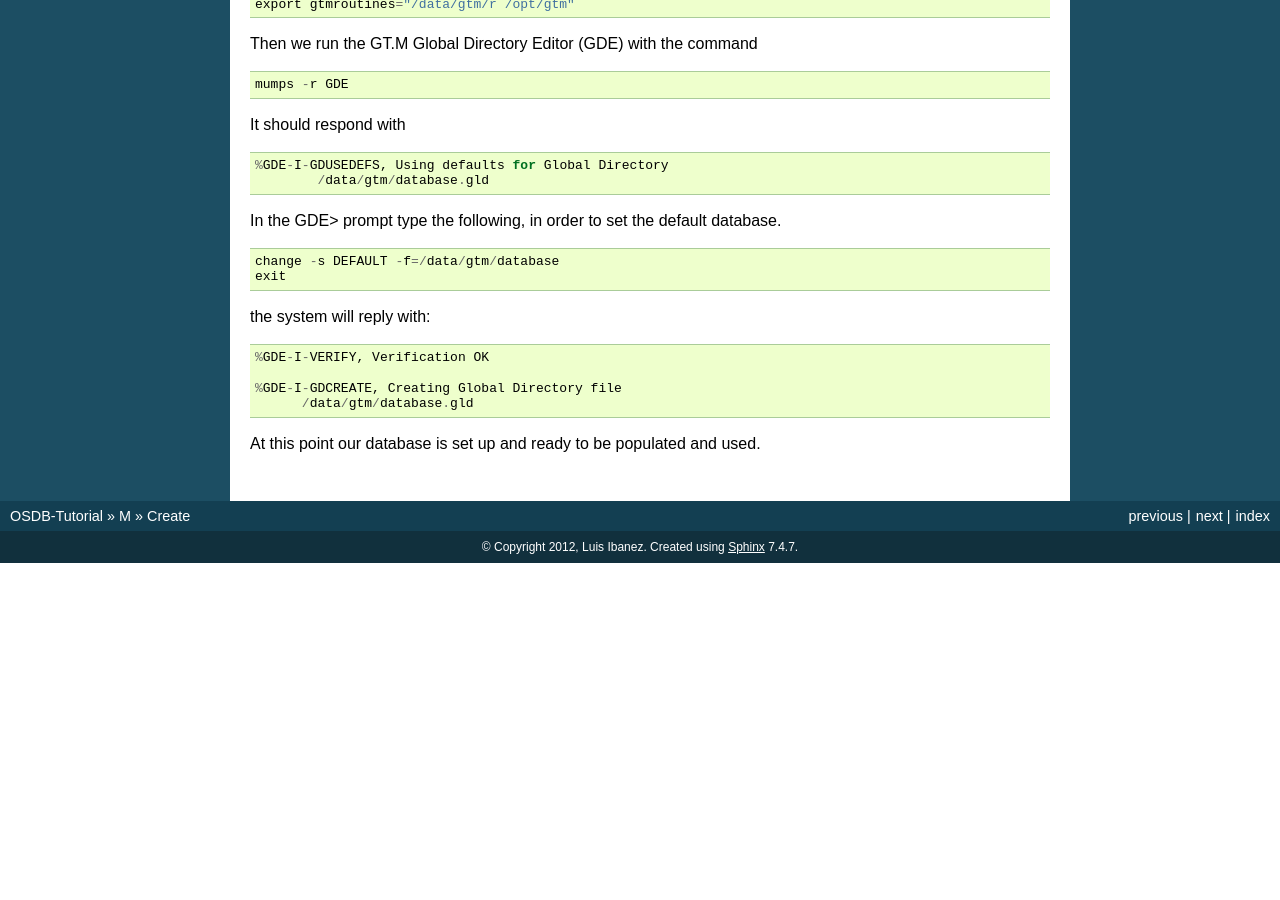
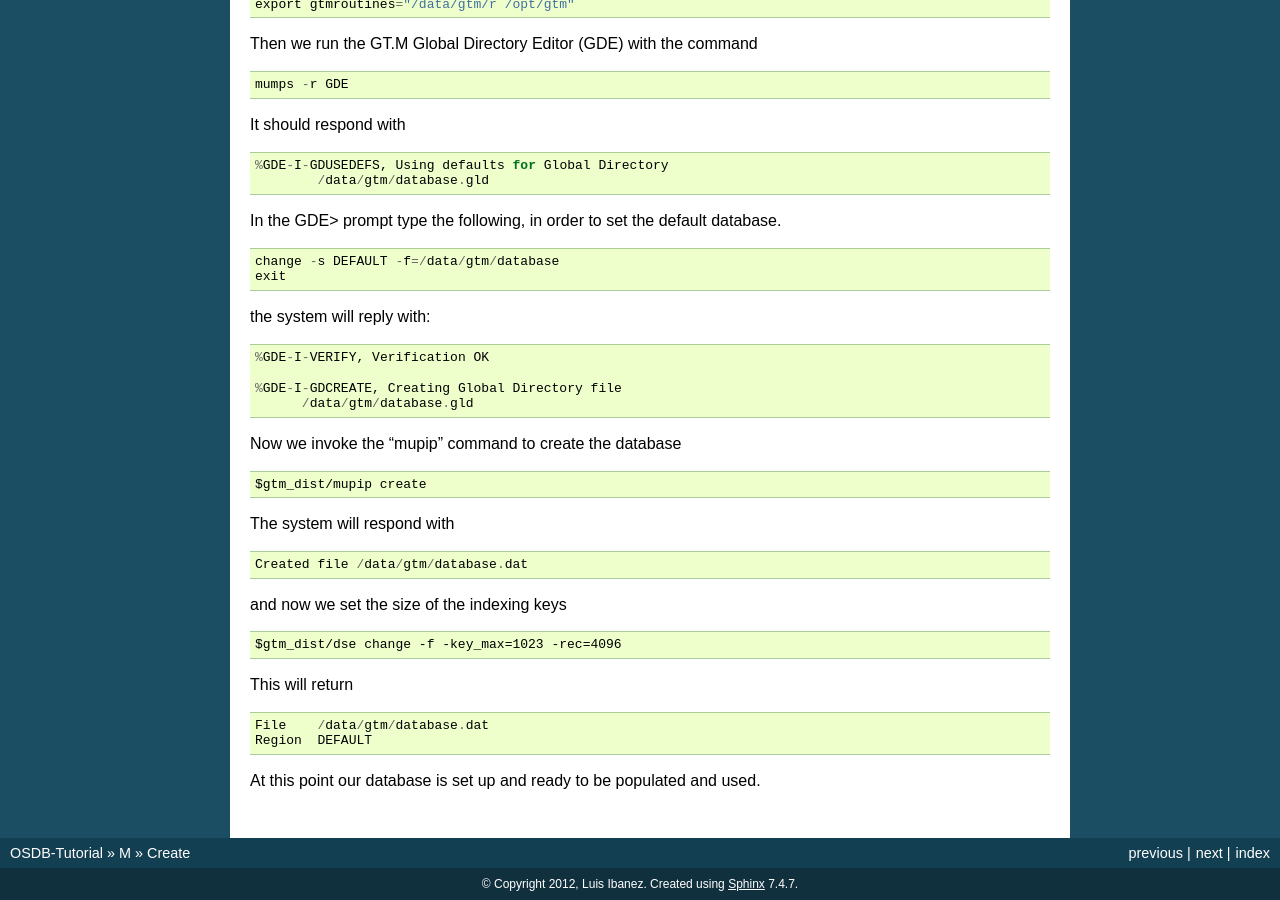
Before and after one commit to luisibanez/open-source-databases-tutorial, a Sphinx documentation site: the page built from source/M/Create.rst, in a window 1280 px wide and 900 px high, scrolled down 625 px. Built offline with Sphinx 7.4.7, drawn with Linux system fonts in a browser that asks for light colours; before the commit the page ends 1188 px from its top, so only the background shows below that.

Commit message:
Added mupip command to create database.
It was missing the invokation of the mupip command to actually
create the database.

```diff
--- a/source/M/Create.rst
+++ b/source/M/Create.rst
@@ -72,4 +72,31 @@ the system will reply with:
   %GDE-I-GDCREATE, Creating Global Directory file
         /data/gtm/database.gld
 
+Now we invoke the "mupip" command to create the database
+
+::
+
+  $gtm_dist/mupip create
+
+The system will respond with
+
+::
+
+   Created file /data/gtm/database.dat
+
+and now we set the size of the indexing keys
+
+::
+
+   $gtm_dist/dse change -f -key_max=1023 -rec=4096
+
+This will return
+
+::
+
+   File    /data/gtm/database.dat
+   Region  DEFAULT
+
+
+
 At this point our database is set up and ready to be populated and used.
```
